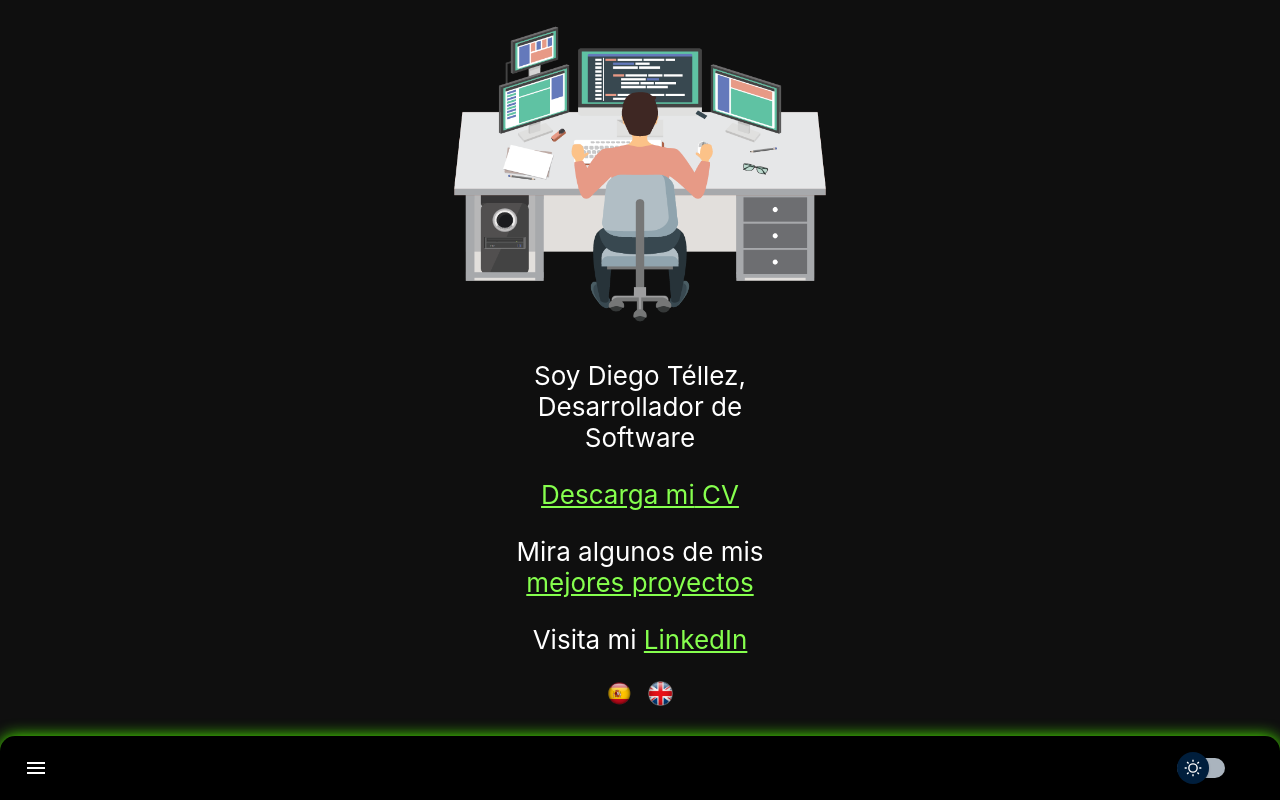
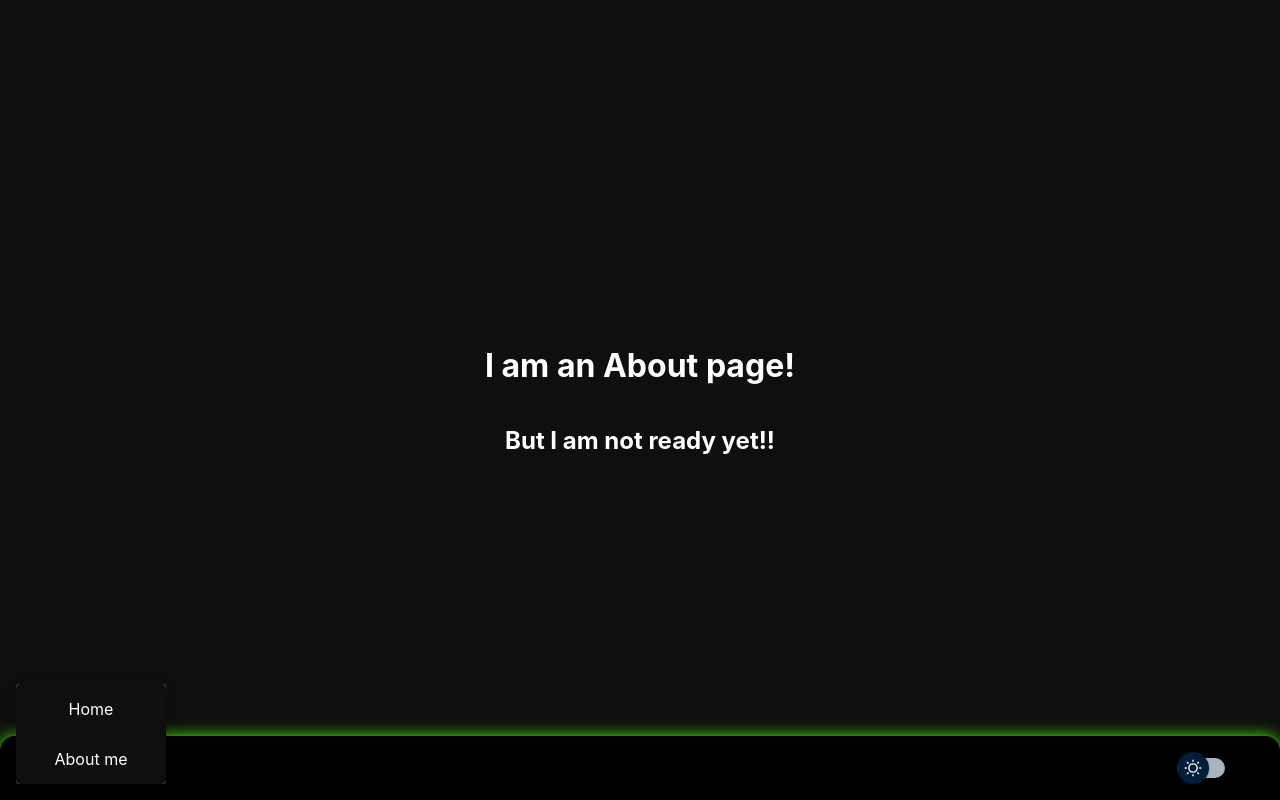
Before and after one commit to dtellz/d-t.com, a React (Create React App) app: page /about in a window 1280 px wide. Both pictures are taken after a click on the button "menu". Built offline with nearby package versions, Linux system fonts and the light colour scheme.

Commit message:
feat: about me page creation and header-menu implementation

```diff
--- a/src/App.js
+++ b/src/App.js
@@ -1,14 +1,19 @@
 import React from "react";
 import Landing from './pages/landing';
+import About from './pages/about'
+import Header from './components/header';
 import { BrowserRouter as Router, Routes, Route } from 'react-router-dom';
 
 function App() {
 
 
   return (
+
     <Router>
+      <Header />
       <Routes>
         <Route path='/home' element={<Landing />}></Route>
+        <Route path='/about' element={<About />}></Route>
         <Route path='*' element={<Landing />}></Route>
 
       </Routes>
--- a/src/components/header/index.jsx
+++ b/src/components/header/index.jsx
@@ -3,10 +3,11 @@ import AppBar from '@mui/material/AppBar';
 import Box from '@mui/material/Box';
 import Toolbar from '@mui/material/Toolbar';
 import Typography from '@mui/material/Typography';
-import Button from '@mui/material/Button';
 import IconButton from '@mui/material/IconButton';
+import Popover from '@mui/material/Popover';
 import MenuIcon from '@mui/icons-material/Menu';
 import DarkModeSwitcher from '../../components/darkmode-switcher';
+import { Link } from 'react-router-dom';
 import { ThemeContext } from "../../theme";
 
 
@@ -16,19 +17,62 @@ const Header = () => {
     const theme = React.useContext(ThemeContext);
     const darkMode = theme.state.darkMode;
 
+    // const navigate = useNavigate();
+    /**
+     * MENU ELEMENTS
+     */
+    const [anchorEl, setAnchorEl] = React.useState(null);
+
+    const handleClick = (event) => {
+        setAnchorEl(event.currentTarget);
+    };
+
+    const handleClose = () => {
+        setAnchorEl(null);
+    };
+
+    const open = Boolean(anchorEl);
+    const id = open ? 'simple-popover' : undefined;
+
+
+    // END OF MENU ELEMENTS
     return (
         <Box sx={{ flexGrow: 1 }} >
-            <AppBar position="fixed" sx={darkMode ? { backgroundColor: '#0f0f0f', top: 'auto', bottom: 0 } : { backgroundColor: 'white', top: 'auto', bottom: 0 }}>
+            <AppBar position="fixed" sx={darkMode ? { backgroundColor: '#0f0f0f', top: 'auto', bottom: 0 } : { backgroundColor: '#ffffff', border: 'none', top: 'auto', bottom: 0 }}>
                 <Toolbar sx={darkMode ? { backgroundColor: 'black' } : { backgroundColor: '#c7c7c7' }} className={darkMode ? 'header__container' : 'header__container-light'}>
                     <IconButton
                         size="large"
                         edge="start"
                         color="inherit"
                         aria-label="menu"
+                        aria-describedby={id}
+                        onClick={handleClick}
                         sx={{ mr: 2 }}
                     >
                         <MenuIcon />
                     </IconButton>
+
+                    <Popover
+                        id={id}
+                        open={open}
+                        anchorEl={anchorEl}
+                        onClose={handleClose}
+                        anchorOrigin={{
+                            vertical: 'center',
+                            horizontal: 'center',
+                        }}
+                        transformOrigin={{
+                            vertical: 'center',
+                            horizontal: 'center',
+                        }}
+                    >
+                        <div className={darkMode ? 'header__menu menu-dark' : 'header__menu menu-light'}>
+                            <Link onClick={handleClose} to='/home' className={darkMode ? 'link-dark' : 'link-light'}>Home</Link>
+                            <Link onClick={handleClose} to='/about' className={darkMode ? 'link-dark' : 'link-light'}>About me</Link>
+                        </div>
+                    </Popover>
+
+
                     <Typography variant="h6" component="div" sx={{ flexGrow: 1 }}>
                         {/* News */}
                     </Typography>
--- a/src/components/header/style.css
+++ b/src/components/header/style.css
@@ -2,7 +2,7 @@
 .header__container-light{
     outline: none;
     border-color: #88bde9;
-    box-shadow: 0 0 15px #8ac0ec;
+    box-shadow: 0 0 15px #6db0e7;
     border-top-left-radius: 15px;
     border-top-right-radius: 15px;
 }
@@ -24,3 +24,29 @@
     bottom: 0;
     color: #c7c7c7
 }
+
+.header__menu{
+    display: flex;
+    flex-direction: column;
+    justify-content: space-around;
+    align-items: center;
+    width: 150px;
+    height: 100px;
+}
+
+.menu-light{
+    background-color: white;
+    color: #0f0f0f;
+}
+.menu-dark{
+    background-color: #0f0f0f;
+    color: white;
+}
+.link-dark{
+    text-decoration: none;
+    color: white;
+}
+.link-light{
+    text-decoration: none;
+    color: #0f0f0f;
+}
--- /dev/null
+++ b/src/pages/about/index.jsx
@@ -0,0 +1,19 @@
+import './style.css'
+import React from 'react';
+import { ThemeContext } from "../../theme";
+
+
+const About = () => {
+    const theme = React.useContext(ThemeContext);
+    const darkMode = theme.state.darkMode;
+    return (
+        <div className={darkMode ? 'about__container container-dark' : 'about__container container-light'}>
+            <h1>I am an About page!</h1>
+            <h2>But I am not ready yet!!</h2>
+        </div>
+
+    )
+}
+
+
+export default About;
--- /dev/null
+++ b/src/pages/about/style.css
@@ -0,0 +1,16 @@
+.about__container{
+    display: flex;
+    flex-direction: column;
+    justify-content: center;
+    align-items: center;
+    width: 100vw;
+    height: 100vh;
+}
+.container-dark{
+    background-color: #0f0f0f;
+    color: white;
+}
+.container-light{
+    background-color: white;
+    color: #0f0f0f;
+}
--- a/src/pages/landing/index.jsx
+++ b/src/pages/landing/index.jsx
@@ -6,7 +6,7 @@ import { useTranslation } from 'react-i18next';
 import esImg from '../../assets/language/es-lang.png'
 import enImg from '../../assets/language/en-lang.png'
 import { Link } from 'react-router-dom';
-import Header from '../../components/header';
+
 /* import { GiForwardSun, GiMoonBats, GiHeraldicSun } from "react-icons/gi";
 import { FaSun } from "react-icons/fa";
 import { HiLightBulb } from "react-icons/hi"; */
@@ -33,7 +33,7 @@ function Landing() {
 
     return (
         <div className="App">
-            <Header />
+
             <header className={darkMode ? 'App-header-dark' : 'App-header-light'}>
                 <img src={logo} className="App-logo" alt="logo" />
                 <div className='landing__textBlock'>
--- a/src/pages/landing/style.css
+++ b/src/pages/landing/style.css
@@ -30,7 +30,7 @@
   }
 
   .App-header-light{
-    background-color: white;
+    background-color: #ffffff;
     min-height: 100vh;
     display: flex;
     flex-direction: column;
```
